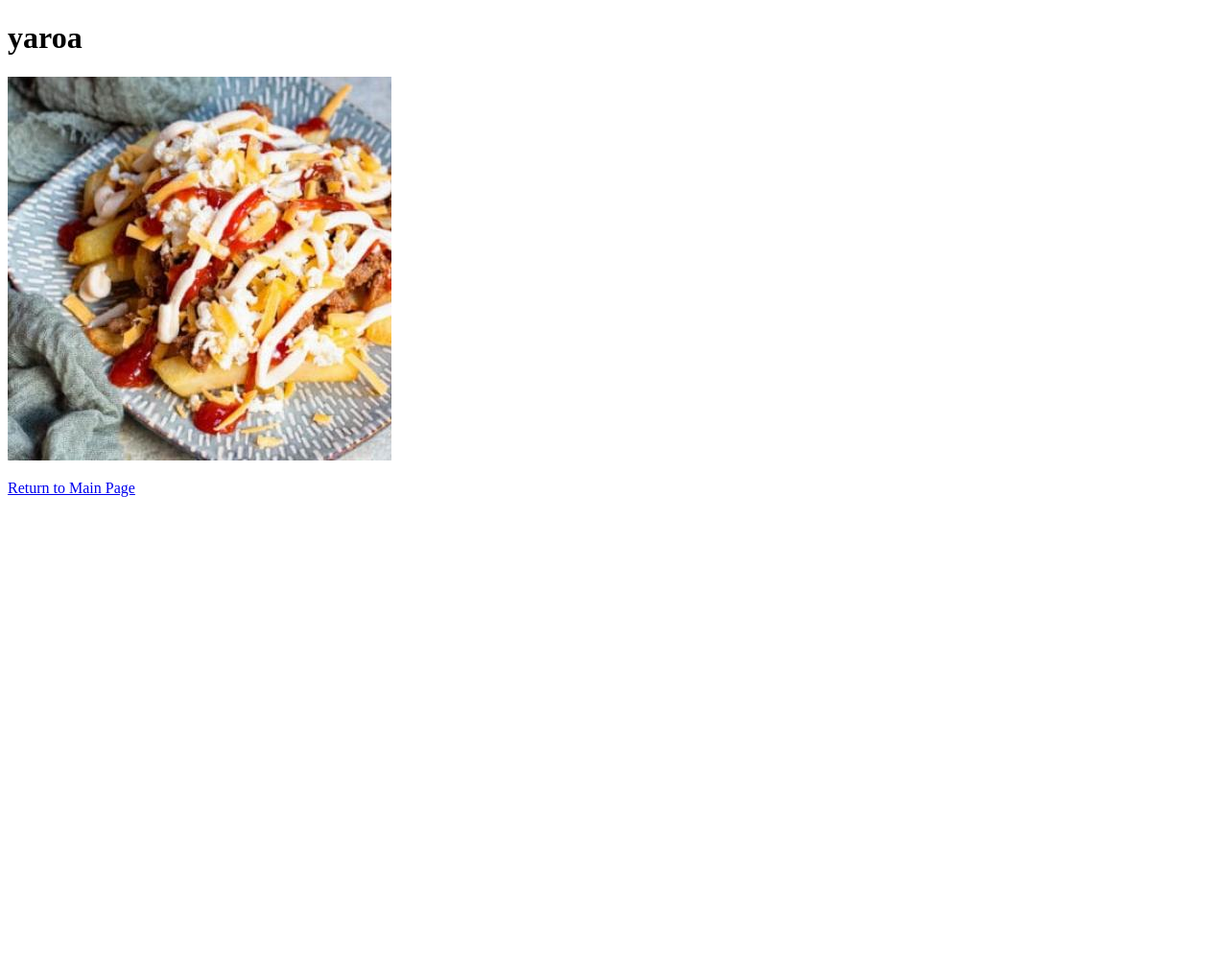
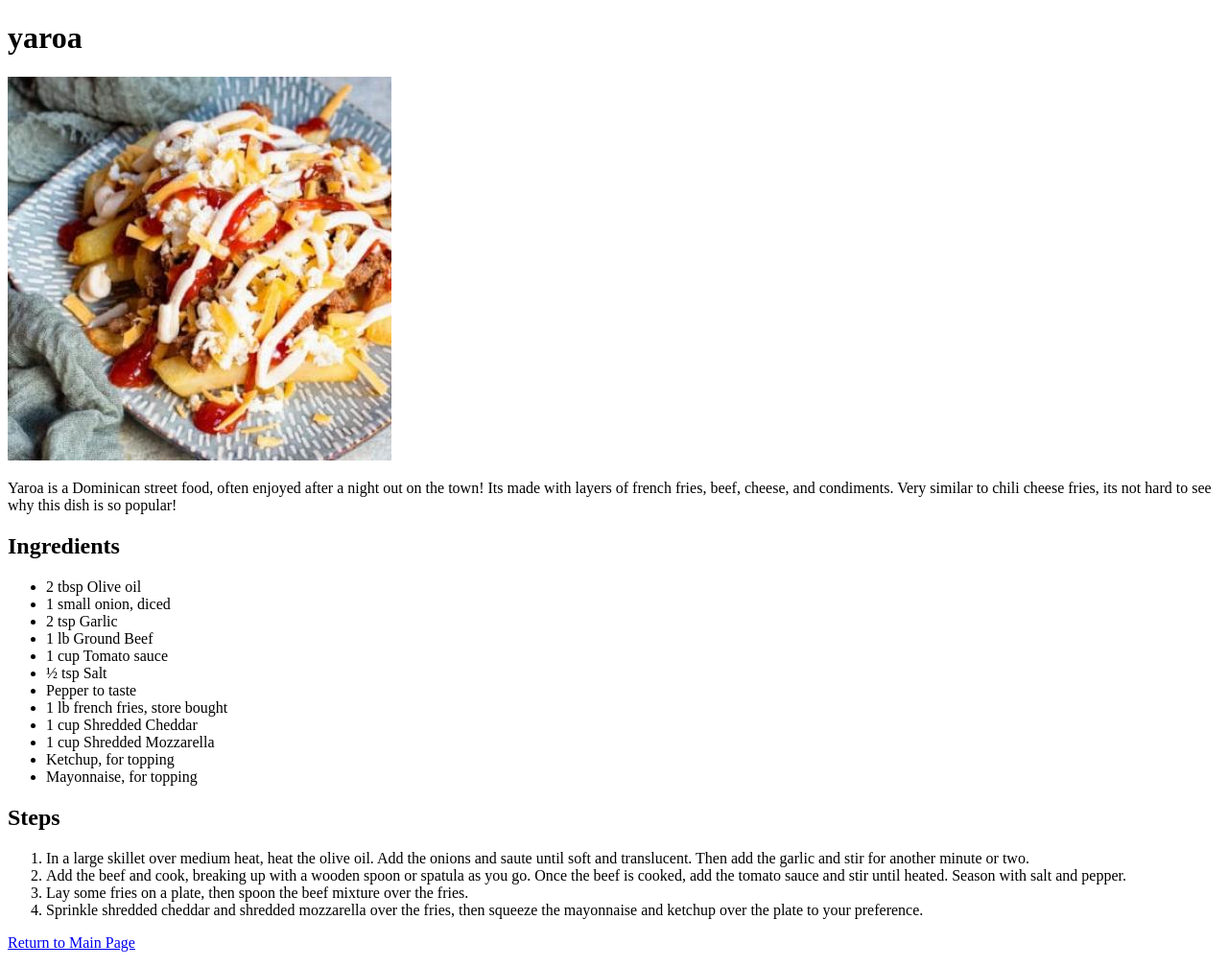
Before and after one commit to Rising809/odin-recipes, a plain HTML site: page recipes/yaroa.html in a window 1280 px wide. Shown: the whole page at 96% size. Before the commit the page ends 800 px from the top, so only its background shows below. Drawn offline with Linux system fonts and the light colour scheme.

Commit message:
completed HTML

```diff
--- a/recipes/yaroa.html
+++ b/recipes/yaroa.html
@@ -10,6 +10,44 @@
     <h1>yaroa</h1>
 
     <p> <img src="../images/yaroa.jpg" alt="a yaroa"></p>
+    <p>Yaroa is a Dominican street food, often enjoyed after a night out on the town!
+    Its made with layers of french fries, beef, cheese, and condiments.
+    Very similar to chili cheese fries, its not hard to see why this dish is so popular!</p>
+
+    <h2>Ingredients</h2>
+
+    <ul>
+        <li>2 tbsp Olive oil</li>
+        <li>1 small onion, diced</li>
+        <li>2 tsp Garlic</li>
+        <li>1 lb Ground Beef</li>
+        <li>1 cup Tomato sauce</li>
+        <li>½ tsp Salt</li>
+        <li>Pepper to taste</li>
+        <li>1 lb french fries, store bought</li>
+        <li>1 cup Shredded Cheddar</li>
+        <li>1 cup Shredded Mozzarella</li>
+        <li>Ketchup, for topping</li>
+        <li>Mayonnaise, for topping</li>
+     </ul>
+
+     <h2>Steps</h2>
+
+     <ol>
+        <li>In a large skillet over medium heat, heat the olive oil.
+        Add the onions and saute until soft and translucent.
+        Then add the garlic and stir for another minute or two.</li>
+
+        <li>Add the beef and cook, breaking up with a wooden spoon or spatula as you go.
+        Once the beef is cooked, add the tomato sauce and stir until heated.
+        Season with salt and pepper.</li>
+
+        <li>Lay some fries on a plate, then spoon the beef mixture over the fries.</li>
+
+        <li>Sprinkle shredded cheddar and shredded mozzarella over the fries,
+        then squeeze the mayonnaise and ketchup over the plate to your preference.</li>
+
+    </ol>
 
     <p><a href="../index.html">Return to Main Page</a></p>
 </body>
```
Also changed, not shown: index.html (+8 -1 lines), recipes/chimi.html (+39 -1 lines), recipes/mofongo.html (+36 -0 lines).
